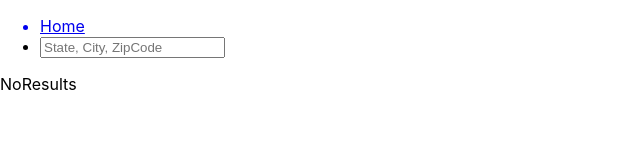
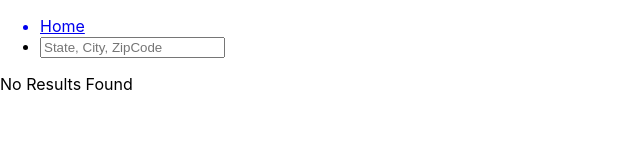
Before and after one commit to javenegas1/brewery-api, a React (Create React App) app in the folder breweries-app/: page /no_results in a window 1280 px wide. Shown: the top 164 px of the page, without its empty margins (0-640 px from the left). Built offline with nearby package versions, Linux system fonts and the light colour scheme.

Commit message:
initial backend connections, proofreads

```diff
--- a/breweries-app/package.json
+++ b/breweries-app/package.json
@@ -6,6 +6,7 @@
     "@testing-library/jest-dom": "^5.16.5",
     "@testing-library/react": "^13.4.0",
     "@testing-library/user-event": "^13.5.0",
+    "jwt-decode": "^3.1.2",
     "react": "^18.2.0",
     "react-dom": "^18.2.0",
     "react-router-dom": "^6.4.0",
--- a/breweries-app/src/components/NoResults.js
+++ b/breweries-app/src/components/NoResults.js
@@ -2,6 +2,6 @@ import React from 'react'
 
 export default function NoResults() {
   return (
-    <div>NoResults</div>
+    <div>No Results Found</div>
   )
 }
```
Also changed, not shown: breweries-app/src/components/Register.js (added, +7 -0 lines), 1 other file (tests, documents, lock files or other folders).
